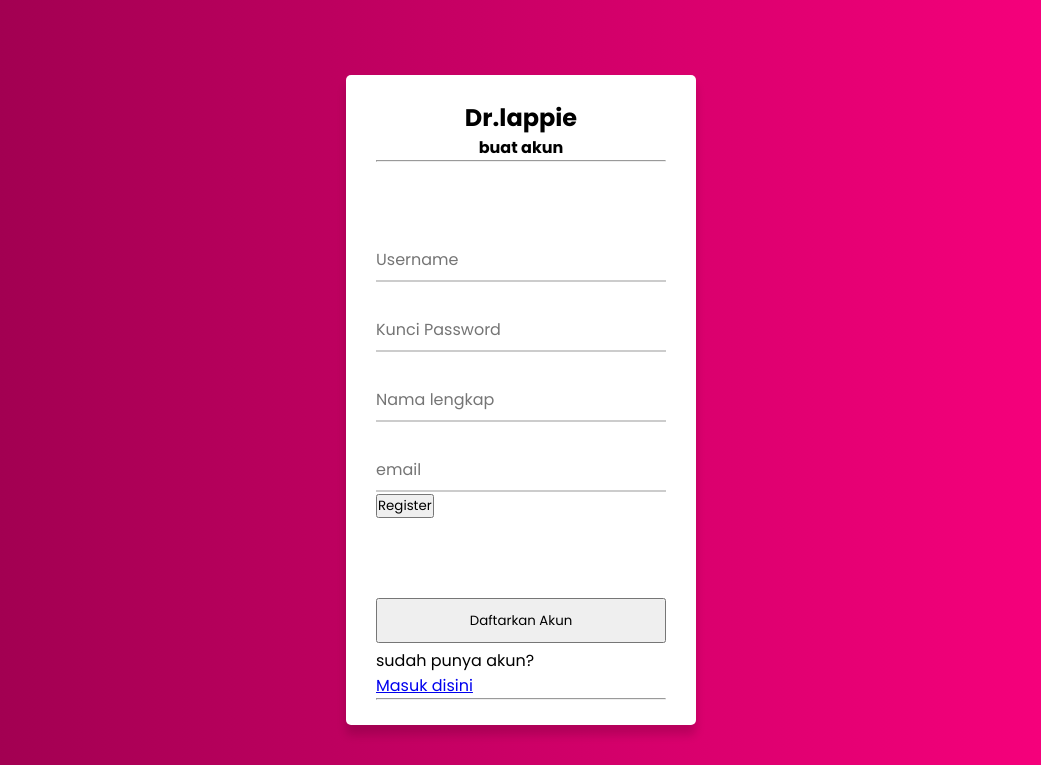
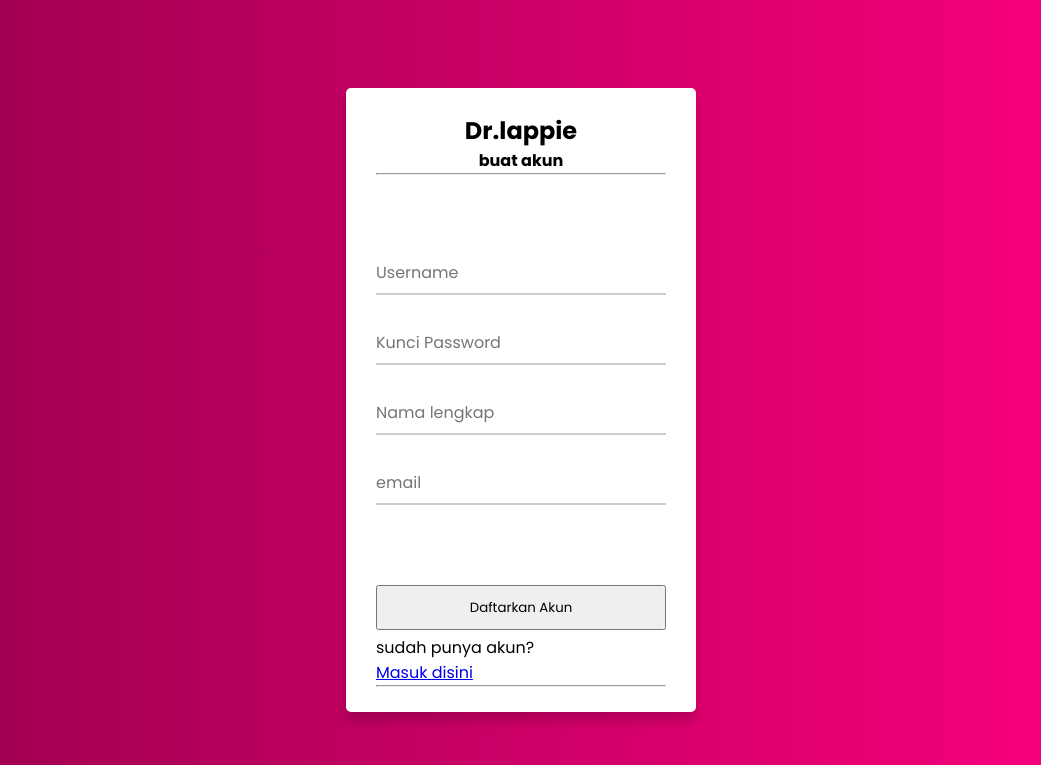
Before and after one commit to mahesaPinuntun/drLappie, a Flask app: template templates/smartphoneregister.html in a window 1280 px wide. Shown: the top 765 px of the page, without its empty margins (119-1160 px from the left). Run offline with Flask 3, Linux system fonts and the light colour scheme; the template is opened without the code that fills it, so the values that code supplies are empty.

Commit message:
commit push

```diff
--- a/templates/smartphoneregister.html
+++ b/templates/smartphoneregister.html
@@ -192,7 +192,6 @@
             <div class="input-box underline">
                 <input type="email" id="email" name="email" placeholder="email" required><br><br>
             </div>
-            <input type="submit" value="Register">
             <div class="input-box button">
 
                 <button class="input-box button" type="submit" value="Register">Daftarkan Akun</button>
```
